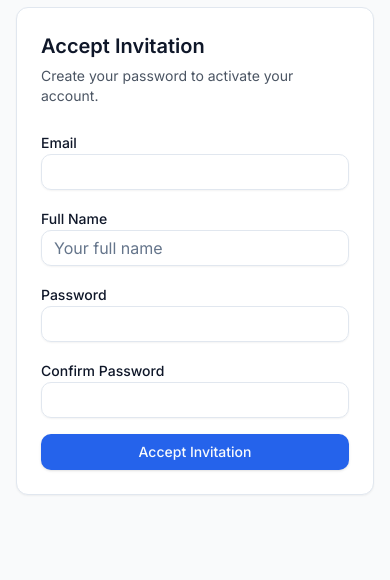
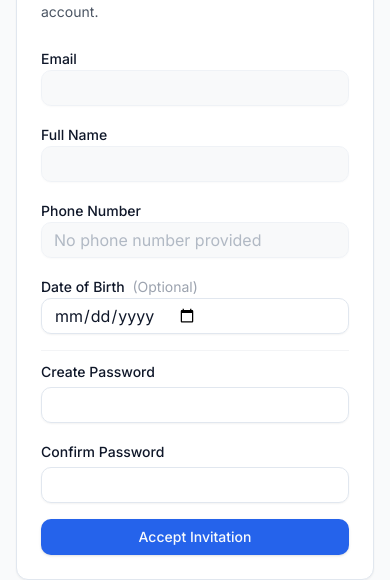
Before and after one commit to slzwei/mktr-platform, a React (Vite) app: page /auth/accept-invite in a window 390 px wide. Shown: the part 171-751 px from the top of the page. Built offline with nearby package versions, Linux system fonts and the light colour scheme; no server answers.

Commit message:
feat: enhance agent invite acceptance with read-only phone and optional DOB

```diff
--- a/src/api/client.js
+++ b/src/api/client.js
@@ -254,8 +254,10 @@ export const auth = {
   },
 
   // Accept agent invite
-  async acceptInvite({ token, email, password, full_name }) {
-    const response = await apiClient.post('/auth/accept-invite', { token, email, password, full_name });
+  async acceptInvite({ token, email, password, full_name, dateOfBirth, phone }) {
+    const response = await apiClient.post('/auth/accept-invite', {
+      token, email, password, full_name, dateOfBirth, phone
+    });
     if (response.success && response.data?.token) {
       apiClient.setToken(response.data.token);
       currentUser = response.data.user;
@@ -263,6 +265,12 @@ export const auth = {
       localStorage.setItem(STORAGE_KEYS.TOKEN, response.data.token);
     }
     return response;
+  },
+
+  // Get invite info
+  async getInviteInfo(token) {
+    const response = await apiClient.get(`/auth/invite-info/${token}`);
+    return response.data;
   },
 
   // Get current user
--- a/src/pages/AcceptInvite.jsx
+++ b/src/pages/AcceptInvite.jsx
@@ -14,13 +14,40 @@ export default function AcceptInvite() {
 
   const [email, setEmail] = useState(emailFromLink);
   const [fullName, setFullName] = useState('');
+  const [phone, setPhone] = useState(''); // New phone state
+  const [dateOfBirth, setDateOfBirth] = useState(''); // New DOB state
   const [password, setPassword] = useState('');
   const [confirm, setConfirm] = useState('');
   const [error, setError] = useState('');
   const [loading, setLoading] = useState(false);
+  const [verifying, setVerifying] = useState(!!token); // Loading state for verification
+
+  // Verify token and get user info on mount
+  useEffect(() => {
+    if (token) {
+      const fetchInviteInfo = async () => {
+        try {
+          const info = await auth.getInviteInfo(token);
+          if (info) {
+            if (info.email) setEmail(info.email);
+            if (info.fullName) setFullName(info.fullName);
+            if (info.phone) setPhone(info.phone);
+          }
+        } catch (err) {
+          console.error("Failed to verify invite token:", err);
+          setError(err.message || "Invalid or expired invitation link.");
+        } finally {
+          setVerifying(false);
+        }
+      };
+      fetchInviteInfo();
+    } else {
+      setVerifying(false);
+    }
+  }, [token]);
 
   useEffect(() => {
-    if (emailFromLink) setEmail(emailFromLink);
+    if (emailFromLink && !email) setEmail(emailFromLink);
   }, [emailFromLink]);
 
   const onSubmit = async (e) => {
@@ -44,7 +71,14 @@ export default function AcceptInvite() {
     }
     setLoading(true);
     try {
-      const resp = await auth.acceptInvite({ token, email, password, full_name: fullName });
+      const resp = await auth.acceptInvite({
+        token,
+        email,
+        password,
+        full_name: fullName,
+        phone,
+        dateOfBirth: dateOfBirth || undefined
+      });
       if (resp.success) {
         const role = resp?.data?.user?.role;
         if (role === 'admin') navigate('/AdminDashboard');
@@ -57,6 +91,17 @@ export default function AcceptInvite() {
     setLoading(false);
   };
 
+  if (verifying) {
+    return (
+      <div className="min-h-screen flex items-center justify-center bg-gray-50">
+        <div className="animate-pulse flex flex-col items-center">
+          <div className="h-4 w-48 bg-gray-200 rounded mb-4"></div>
+          <div className="h-2 w-32 bg-gray-200 rounded"></div>
+        </div>
+      </div>
+    );
+  }
+
   return (
     <div className="min-h-screen flex items-center justify-center bg-gray-50 p-4">
       <Card className="w-full max-w-md">
@@ -68,22 +113,74 @@ export default function AcceptInvite() {
           <form onSubmit={onSubmit} className="space-y-4">
             <div>
               <Label htmlFor="email">Email</Label>
-              <Input id="email" type="email" value={email} onChange={(e) => setEmail(e.target.value)} required />
+              <Input
+                id="email"
+                type="email"
+                value={email}
+                className="bg-gray-100 text-gray-500 cursor-not-allowed"
+                readOnly
+                disabled
+              />
             </div>
             <div>
               <Label htmlFor="fullName">Full Name</Label>
-              <Input id="fullName" value={fullName} onChange={(e) => setFullName(e.target.value)} placeholder="Your full name" />
+              <Input
+                id="fullName"
+                value={fullName}
+                className="bg-gray-100 text-gray-500 cursor-not-allowed"
+                readOnly
+                disabled
+              />
             </div>
             <div>
-              <Label htmlFor="password">Password</Label>
-              <Input id="password" type="password" value={password} onChange={(e) => setPassword(e.target.value)} required />
+              <Label htmlFor="phone">Phone Number</Label>
+              <Input
+                id="phone"
+                value={phone}
+                className="bg-gray-100 text-gray-500 cursor-not-allowed"
+                readOnly
+                disabled
+                placeholder="No phone number provided"
+              />
+            </div>
+
+            <div>
+              <Label htmlFor="dateOfBirth">Date of Birth <span className="text-gray-400 font-normal ml-1">(Optional)</span></Label>
+              <Input
+                id="dateOfBirth"
+                type="date"
+                value={dateOfBirth}
+                onChange={(e) => setDateOfBirth(e.target.value)}
+              />
+            </div>
+
+            <div className="pt-2 border-t border-gray-100 mt-4">
+              <Label htmlFor="password">Create Password</Label>
+              <Input
+                id="password"
+                type="password"
+                value={password}
+                onChange={(e) => setPassword(e.target.value)}
+                required
+                minLength={6}
+                className="mt-1"
+              />
             </div>
             <div>
               <Label htmlFor="confirm">Confirm Password</Label>
-              <Input id="confirm" type="password" value={confirm} onChange={(e) => setConfirm(e.target.value)} required />
+              <Input
+                id="confirm"
+                type="password"
+                value={confirm}
+                onChange={(e) => setConfirm(e.target.value)}
+                required
+                className="mt-1"
+              />
             </div>
+
             {error && <div className="text-red-600 text-sm bg-red-50 p-2 rounded">{error}</div>}
-            <Button type="submit" className="w-full bg-blue-600 hover:bg-blue-700" disabled={loading}>
+
+            <Button type="submit" className="w-full bg-blue-600 hover:bg-blue-700 mt-2" disabled={loading}>
               {loading ? 'Submitting…' : 'Accept Invitation'}
             </Button>
           </form>
```
Also changed, not shown: 1 other file (tests, documents, lock files or other folders).
